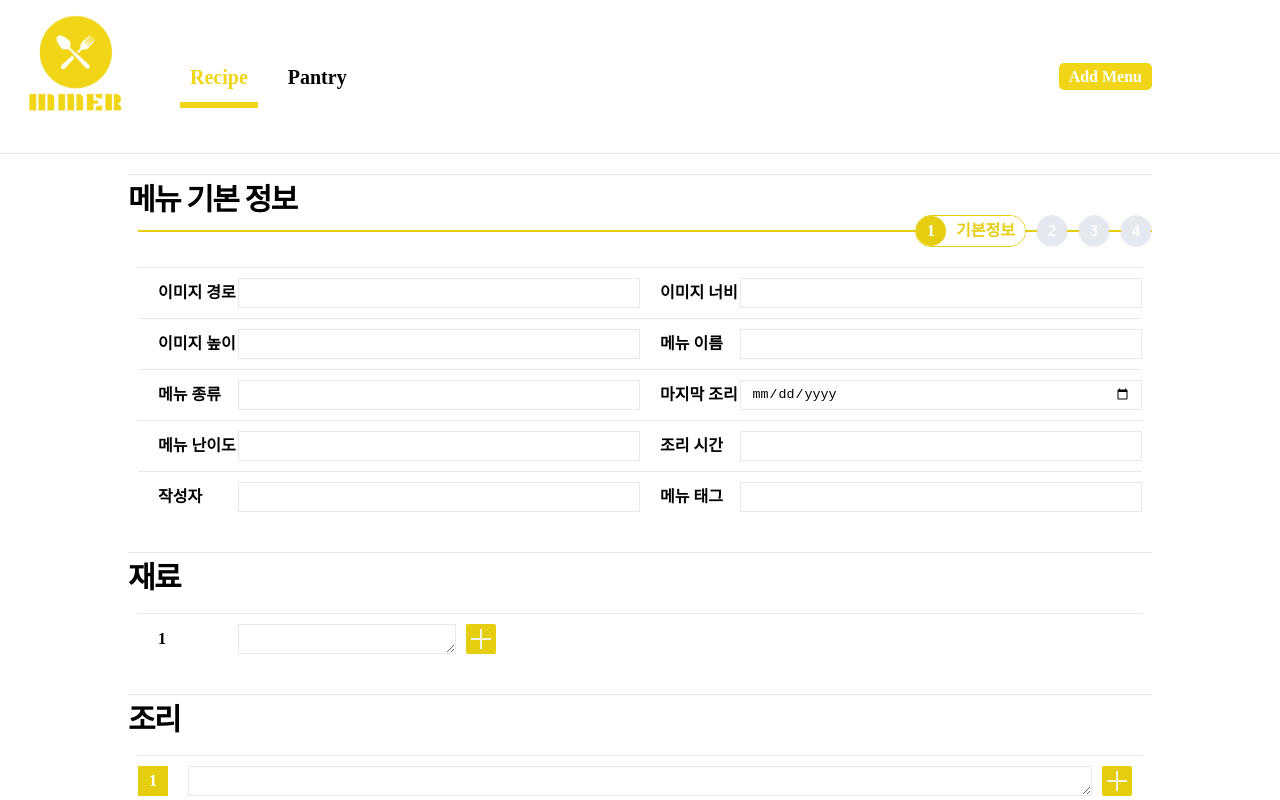
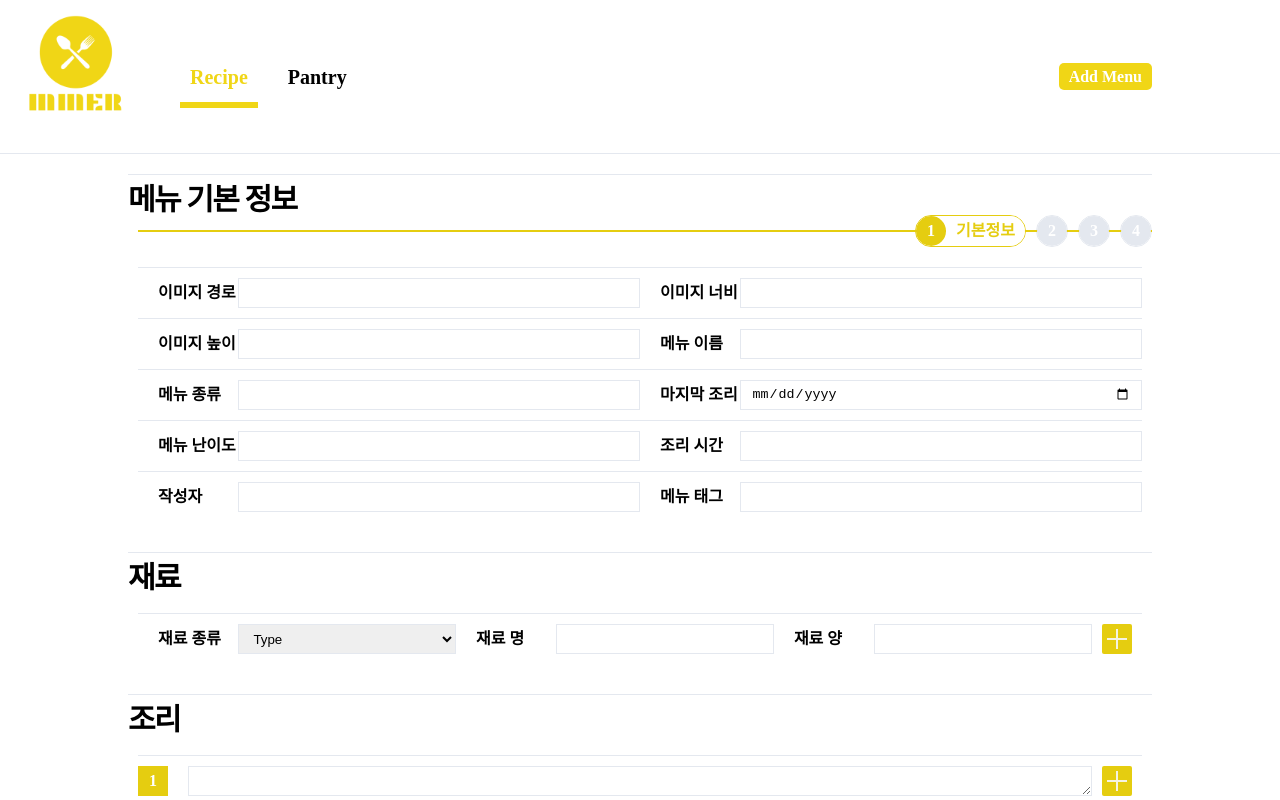
Before and after one commit to doakuma/MMER, a Next.js app in the folder front/: page /recipe/recipeRegist in a window 1280 px wide. Shown: the top 800 px of the page. Built offline with nearby package versions, Linux system fonts and the light colour scheme.

Commit message:
[dev] 재료 / 조리 항목 추가 기능

```diff
--- a/front/components/recipe/LineItem.tsx
+++ b/front/components/recipe/LineItem.tsx
@@ -14,7 +14,9 @@ export interface ILineItem {
   ingrName?: string;
   ingrType?: string;
   ingrAmt?: string;
+  lineKey?: any;
   onClick?: (event: Event) => void;
+  onChange?: (event: Event) => void;
 }
 
 const LineItem = (listData: ILineItem) => {
@@ -30,6 +32,8 @@ const LineItem = (listData: ILineItem) => {
     ingrType,
     ingrAmt,
     onClick,
+    onChange,
+    lineKey,
   } = listData;
   if (lineType === "lineIngr") {
     return ingrLine({ ...listData });
@@ -39,23 +43,42 @@ const LineItem = (listData: ILineItem) => {
 };
 
 const ingrLine = (props: any) => {
-  const { menuId, ingrName, ingrType, ingrAmt, onClick } = props;
+  console.log("ingrLine", props);
+  const { menuId, ingrName, ingrType, ingrAmt, onClick, onChange, lineKey } =
+    props;
   return (
     <li>
-      <label className="tit-regist" htmlFor="selIngr">
+      <label className="tit-regist" htmlFor={`ingr-${lineKey}-type`}>
         재료 종류
       </label>
-      <select name="selIngr" id="selIngr" className="text">
+      <select
+        name="ingrType"
+        className="text"
+        onChange={onChange}
+        id={`ingr-${lineKey}-type`}
+      >
         <option value="">Type</option>
       </select>
-      <label className="tit-regist" htmlFor="nmIngr">
+      <label className="tit-regist" htmlFor={`ingr-${lineKey}-name`}>
         재료 명
       </label>
-      <input type="text" className="text" id="nmIngr" />
-      <label className="tit-regist" htmlFor="amtIngr">
+      <input
+        type="text"
+        className="text"
+        name="ingrName"
+        onChange={onChange}
+        id={`ingr-${lineKey}-name`}
+      />
+      <label className="tit-regist" htmlFor={`ingr-${lineKey}-amt`}>
         재료 양
       </label>
-      <input type="text" className="text" id="amtIngr" />
+      <input
+        type="text"
+        className="text"
+        name="ingrAmt"
+        onChange={onChange}
+        id={`ingr-${lineKey}-amt`}
+      />
       <button className="btn-add" onClick={onClick}>
         재료 추가
       </button>
@@ -63,14 +86,28 @@ const ingrLine = (props: any) => {
   );
 };
 const cookLine = (props: any) => {
-  const { menuId, cookDesc, cookImg, cookImgAlt, seqType, cookSeq, onClick } =
-    props;
+  const {
+    menuId,
+    cookDesc,
+    cookImg,
+    cookImgAlt,
+    seqType,
+    cookSeq,
+    onClick,
+    onChange,
+    lineKey,
+  } = props;
   return (
     <li>
-      <label className="tit-regist" htmlFor="cookSeq01">
-        {cookSeq}
+      <label className="tit-regist" htmlFor="cookDesc">
+        {lineKey + 1}
       </label>
-      <textarea className="text" id="cookSeq01"></textarea>
+      <textarea
+        className="text"
+        name="cookDesc"
+        onChange={onChange}
+        id={`cook-${lineKey}`}
+      ></textarea>
       <button className="btn-add" onClick={onClick}>
         순서 추가
       </button>
--- a/front/pages/recipe/recipeRegist.tsx
+++ b/front/pages/recipe/recipeRegist.tsx
@@ -41,24 +41,41 @@ function recipeRegist() {
     userInfo: "",
     menuTag: "",
     cookFreq: 0,
+    ingrList: [],
+    cookList: [],
   };
-  let lineParams = {
-    lineType: "",
+  let ingrParams = {
+    lineType: "lineIngr",
+    ingrName: "감자",
+    ingrType: "채소",
+    ingrAmt: "2개",
+  };
+  let cookParams = {
+    lineType: "lineCook",
     cookDesc: "감자를 깎는다",
     cookImg: "",
     cookImgAlt: "",
     seqType: "재료손질",
     cookSeq: 1,
-    ingrName: "감자",
-    ingrType: "채소",
-    ingrAmt: "2개",
   };
+  // let ingrParams = {
+  //   lineType: "",
+  //   ingrName: "",
+  //   ingrType: "",
+  //   ingrAmt: "",
+  // };
+  // let cookParams = {
+  //   lineType: "",
+  //   cookDesc: "",
+  //   cookImg: "",
+  //   cookImgAlt: "",
+  //   seqType: "",
+  //   cookSeq: ,
+  // };
 
-  const [inputs, setInputs] = useState(params);
-  const [parIngr, seParIngr] = useState();
-  const [parCook, seParCook] = useState({});
-  const [lineIngr, setLineIngr] = useState([lineParams]);
-  const [lineCook, setLineCook] = useState([lineParams]);
+  const [inputs, setInputs] = useState(params); // 기본정보 입력
+  const [lineIngr, setLineIngr] = useState([ingrParams]); // 재료 라인 배열
+  const [lineCook, setLineCook] = useState([cookParams]); // 조리 라인 배열
 
   const registData = async (e: any) => {
     e.preventDefault();
@@ -97,12 +114,37 @@ function recipeRegist() {
       [name]: value,
     });
   };
+  const onChangeIngr = (e: any) => {
+    const { value, name, id } = e.target;
+    const newIngr = lineIngr.map((item, idx) => {
+      if (_.includes(id, idx)) {
+        return { ...item, [name]: value };
+      }
+      return item;
+    });
+    setLineIngr(newIngr);
+  };
+  const onChangeCook = (e: any) => {
+    const { value, name, id } = e.target;
+    const newCook = lineCook.map((item, idx) => {
+      if (_.includes(id, idx)) {
+        return { ...item, [name]: value };
+      }
+      return item;
+    });
+    setLineCook(newCook);
+  };
   const onReset = () => {
     setInputs(params);
   };
 
   const addLine = (type: any) => {
     console.log("type", type);
+    if (type === "addIngr") {
+      setLineIngr((prev) => [...prev, ingrParams]);
+    } else {
+      setLineCook((prev) => [...prev, cookParams]);
+    }
   };
 
   // useEffect(() => {
@@ -246,12 +288,13 @@ function recipeRegist() {
           <h2 className="stit-recipe">재료</h2>
           <ul className="list-regist">
             {lineIngr.map((item, idx) => {
-              console.log("lineIngr", item);
               return (
                 <LineItem
                   onClick={() => addLine("addIngr")}
+                  onChange={(e) => onChangeIngr(e)}
                   {...item}
                   key={idx}
+                  lineKey={idx}
                 />
               );
             })}
@@ -263,8 +306,10 @@ function recipeRegist() {
             {lineCook.map((item, idx) => (
               <LineItem
                 onClick={() => addLine("addCook")}
+                onChange={(e) => onChangeCook(e)}
                 {...item}
                 key={idx}
+                lineKey={idx}
               />
             ))}
           </ul>
```
